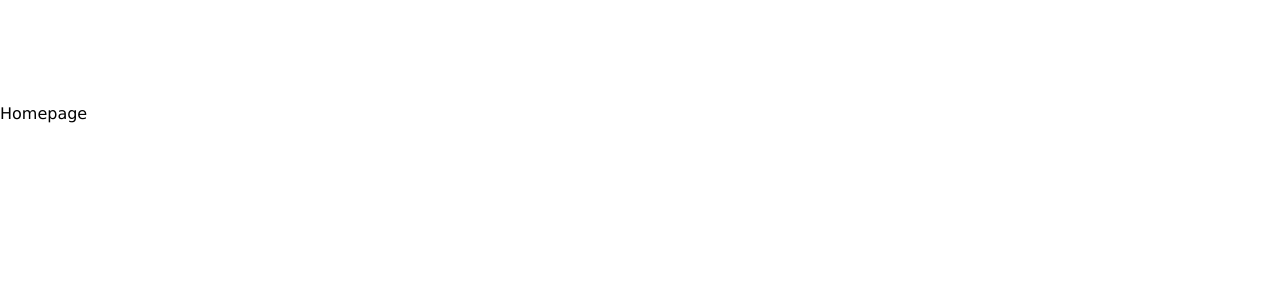
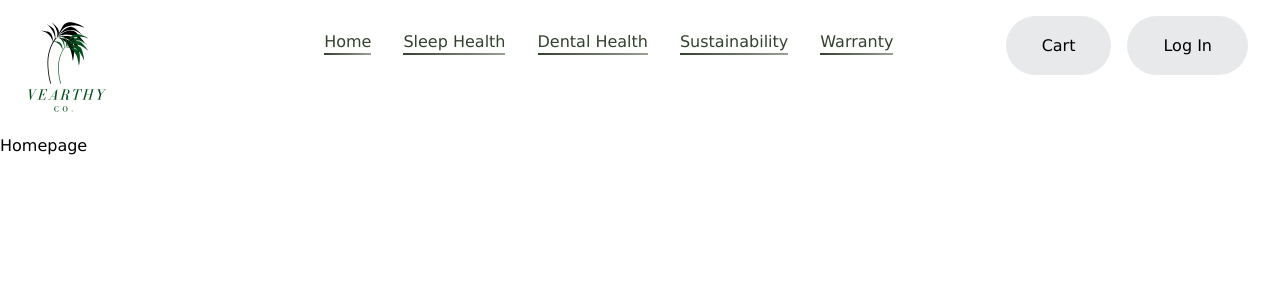
Before and after one commit to jaydools/vearthyv2, a React (Create React App) app: page / in a window 1280 px wide. Shown: the top 300 px of the page. Built offline with nearby package versions, Linux system fonts and the light colour scheme.

Commit message:
fixed so that desktop version works
need to make a new mobile friendly version

```diff
--- a/src/App.js
+++ b/src/App.js
@@ -11,7 +11,7 @@ function App() {
     return (
         <div className="App">
             <BrowserRouter>
-                <Headerhamburg />
+                <Header />
                 <Routes>
                     <Route path="/" element={<Homepage />} />
                     <Route path="/sleep-health" element={<Bedroom />} />
--- a/src/components/header/Header.scss
+++ b/src/components/header/Header.scss
@@ -2,17 +2,15 @@
 @use "../../style/mixins" as *;
 @use "../../style/variables" as *;
 
-.navbar2 {
+.navbar {
     display: flex;
     justify-content: space-between;
     position: relative;
+    top: -100px;
     animation-name: slideDown;
     animation-duration: 1s;
-    animation-fill-mode: forwards;
-
-    @include tablet {
-        top: -100px;
-
+    animation-fill-mode: forwards; /* Keeps the header in view after the animation */
+}
 @keyframes slideDown {
     from {
         top: -100px;
@@ -21,80 +19,59 @@
         top: 0;
     }
 }
+
+.leftside {
+    display: flex;
+
+    &__logo {
+        height: 100px;
+        margin: 1rem 8rem 1rem 1rem;
     }
 }
+.middle {
+    display: flex;
 
-.hamburger {
-    display: flex; // Visible on mobile
-    flex-direction: column;
-    justify-content: space-around;
-    width: 2rem;
-    height: 2rem;
-    background: transparent;
-    border: none;
-    cursor: pointer;
-    padding: 0;
-    z-index: 10;
-
-    @include tablet {
-        display: none; // Hide on tablet and larger
-    }
-
-    span {
-        width: 2rem;
-        height: 0.25rem;
-        background: $primary;
-        border-radius: 10px;
-        transition: all 0.3s linear;
-        position: relative;
-        transform-origin: 1px;
-    }
-}
-
-.middle2,
-.rightside2 {
-    display: none; // Hidden by default on mobile
-
-    @include tablet {
+    &__list-parent {
         display: flex;
     }
 
-    &__list-parent {
-        flex-direction: column;
-
-        @include tablet {
-            flex-direction: row;
-            display: flex;
-        }
-    }
-
     &__link {
-        text-decoration: none;
-        color: $primary;
-        transition: background-size 400ms;
-
-        @include tablet {
         margin: 2rem 1rem;
         padding-bottom: 0.25rem;
         display: inline-block;
+        text-decoration: none;
+        color: $primary;
         background: linear-gradient(to right, #344030, #98a194),
             linear-gradient(to right, #344030, #d4ddd2, #aabba4);
         background-size: 100% 2px, 0 2px;
         background-position: 100% 100%, 0 100%;
         background-repeat: no-repeat;
+        transition: background-size 400ms;
 
         &:hover {
             background-size: 0 2px, 100% 2px;
         }
     }
 }
+
+.rightside {
+    display: flex;
+    padding: 1rem 2rem;
+
+    &__login {
+        background-color: rgba(36, 46, 54, 0.1);
+        border-radius: $buttonRadius;
+        padding: 1.25rem 2.25rem;
+
+        &:hover {
+            background-color: $secondary;
         }
 
-.rightside2 {
-    @include tablet {
-        padding: 1rem 2rem;
+        &:focus {
+            background-color: $primary;
+        }
+    }
 
-        &__login,
     &__cart {
         background-color: rgba(36, 46, 54, 0.1);
         border-radius: $buttonRadius;
@@ -110,24 +87,3 @@
         }
     }
 }
-}
-
-.middle2.open,
-.rightside2.open {
-    display: flex;
-    flex-direction: column; // Ensures vertical layout on mobile
-}
-
-.leftside2 {
-    &__logo {
-        height: 100px; // Adjust height as necessary
-    }
-
-    @include tablet {
-        display: flex;
-        &__logo {
-            padding: 0.5rem;
-            margin-left: 2.5rem;
-        }
-    }
-}
```
Lines whose indentation alone changed are shown as unchanged.
